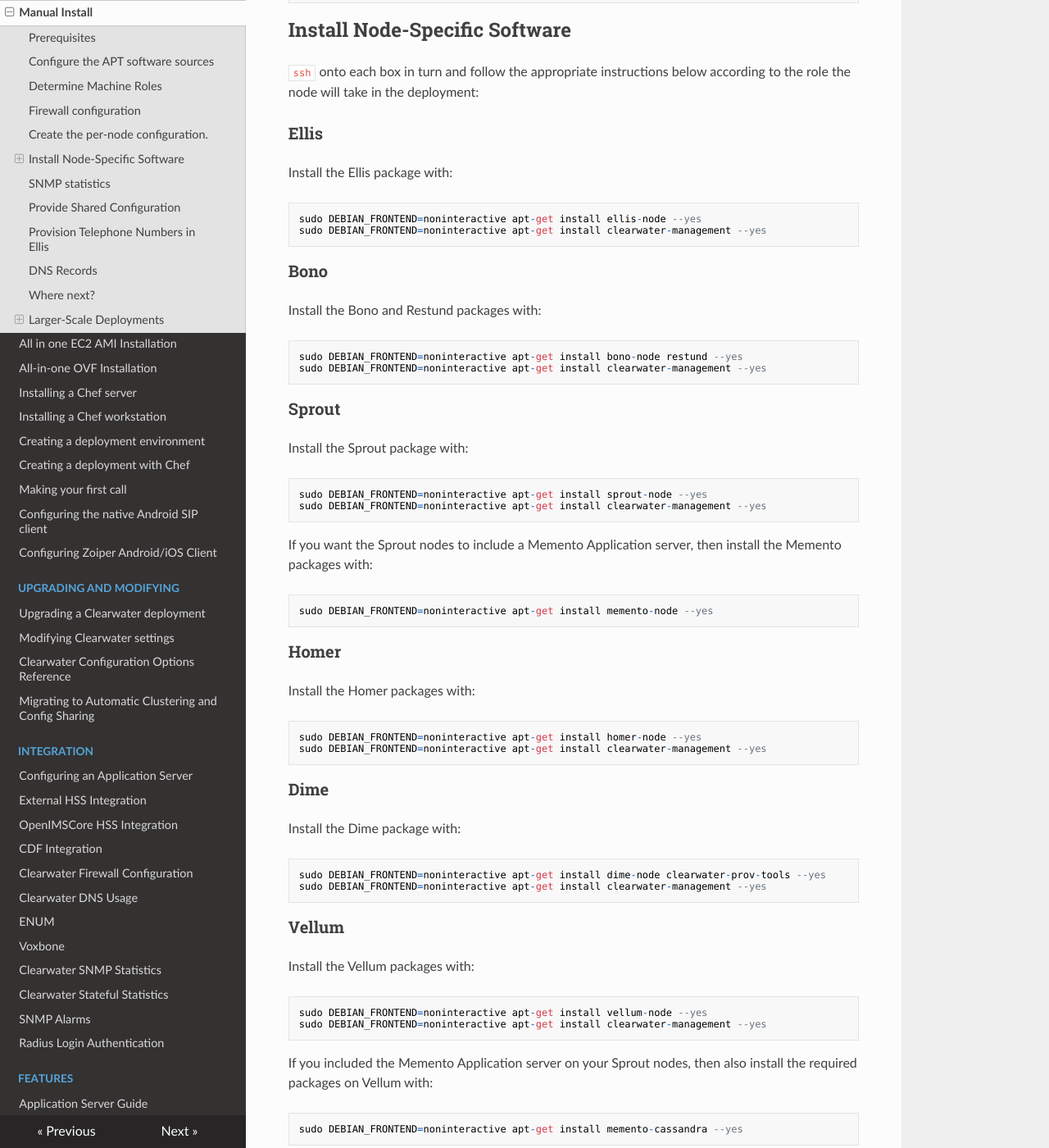
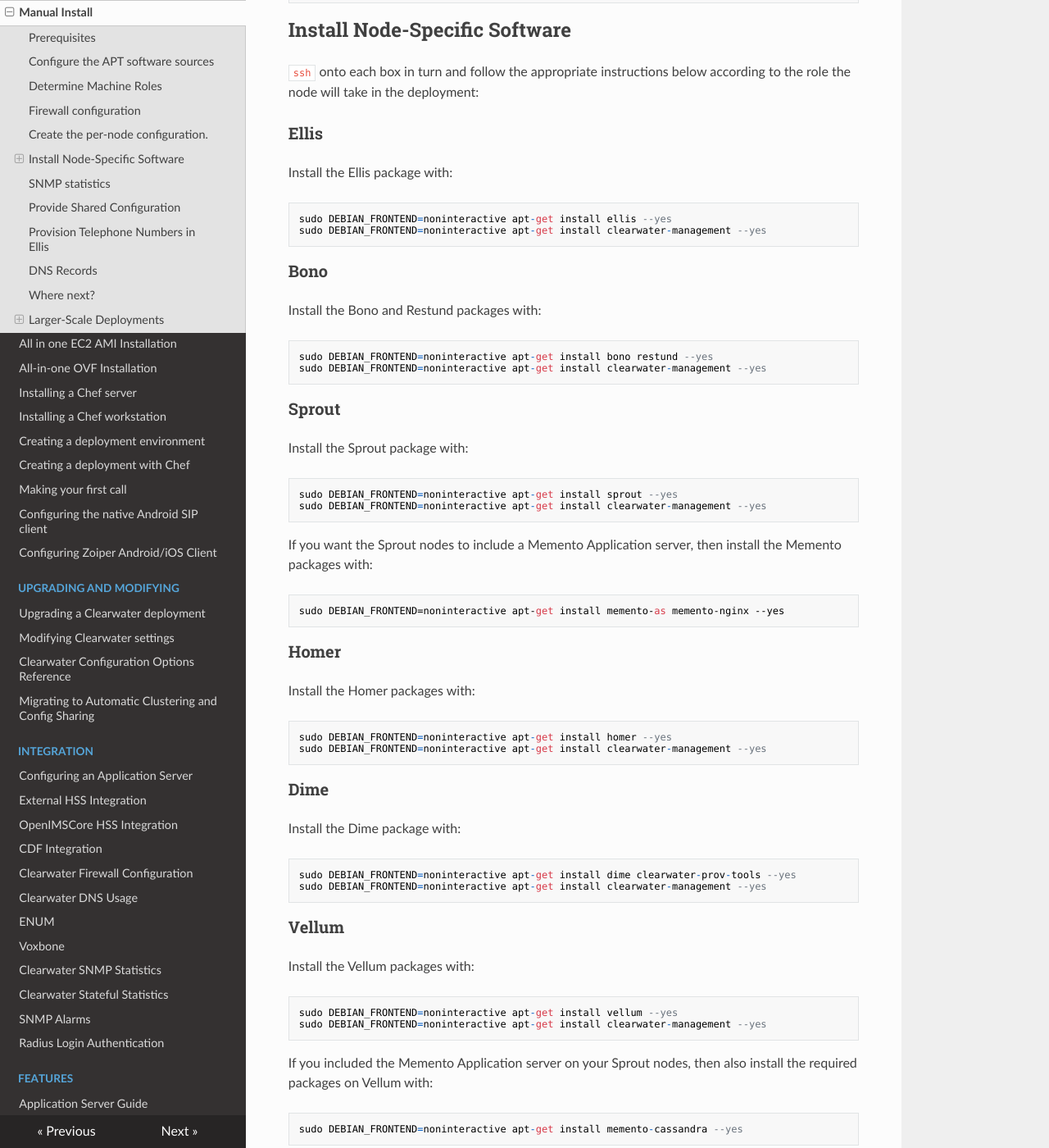
Before and after one commit to Metaswitch/clearwater-readthedocs, an MkDocs documentation site: the page built from docs/Manual_Install.md, in a window 1280 px wide and 1400 px high, scrolled down 3207 px. Shown: the whole window at 82% size. Built offline with MkDocs 1.6.1, drawn with Linux system fonts in a browser that asks for light colours; nearby versions of some CDN libraries; old or Windows-style settings are respelled for this version of MkDocs.

Commit message:
Manual install instructions
*-node packages refer to pre-split-storage packages

```diff
--- a/docs/Manual_Install.md
+++ b/docs/Manual_Install.md
@@ -107,47 +107,47 @@ If this machine will be a Vellum node create the file `/etc/chronos/chronos.conf
 
 Install the Ellis package with:
 
-    sudo DEBIAN_FRONTEND=noninteractive apt-get install ellis-node --yes
+    sudo DEBIAN_FRONTEND=noninteractive apt-get install ellis --yes
     sudo DEBIAN_FRONTEND=noninteractive apt-get install clearwater-management --yes
 
 ### Bono
 
 Install the Bono and Restund packages with:
 
-    sudo DEBIAN_FRONTEND=noninteractive apt-get install bono-node restund --yes
+    sudo DEBIAN_FRONTEND=noninteractive apt-get install bono restund --yes
     sudo DEBIAN_FRONTEND=noninteractive apt-get install clearwater-management --yes
 
 ### Sprout
 
 Install the Sprout package with:
 
-    sudo DEBIAN_FRONTEND=noninteractive apt-get install sprout-node --yes
+    sudo DEBIAN_FRONTEND=noninteractive apt-get install sprout --yes
     sudo DEBIAN_FRONTEND=noninteractive apt-get install clearwater-management --yes
 
 
 If you want the Sprout nodes to include a Memento Application server, then install the Memento packages with:
 
-    sudo DEBIAN_FRONTEND=noninteractive apt-get install memento-node --yes
+    sudo DEBIAN_FRONTEND=noninteractive apt-get install memento-as memento-nginx --yes
 
 ### Homer
 
 Install the Homer packages with:
 
-    sudo DEBIAN_FRONTEND=noninteractive apt-get install homer-node --yes
+    sudo DEBIAN_FRONTEND=noninteractive apt-get install homer --yes
     sudo DEBIAN_FRONTEND=noninteractive apt-get install clearwater-management --yes
 
 ### Dime
 
 Install the Dime package with:
 
-    sudo DEBIAN_FRONTEND=noninteractive apt-get install dime-node clearwater-prov-tools --yes
+    sudo DEBIAN_FRONTEND=noninteractive apt-get install dime clearwater-prov-tools --yes
     sudo DEBIAN_FRONTEND=noninteractive apt-get install clearwater-management --yes
 
 ### Vellum
 
 Install the Vellum packages with:
 
-    sudo DEBIAN_FRONTEND=noninteractive apt-get install vellum-node --yes
+    sudo DEBIAN_FRONTEND=noninteractive apt-get install vellum --yes
     sudo DEBIAN_FRONTEND=noninteractive apt-get install clearwater-management --yes
 
 If you included the Memento Application server on your Sprout nodes, then also install the required packages on Vellum with:
```
